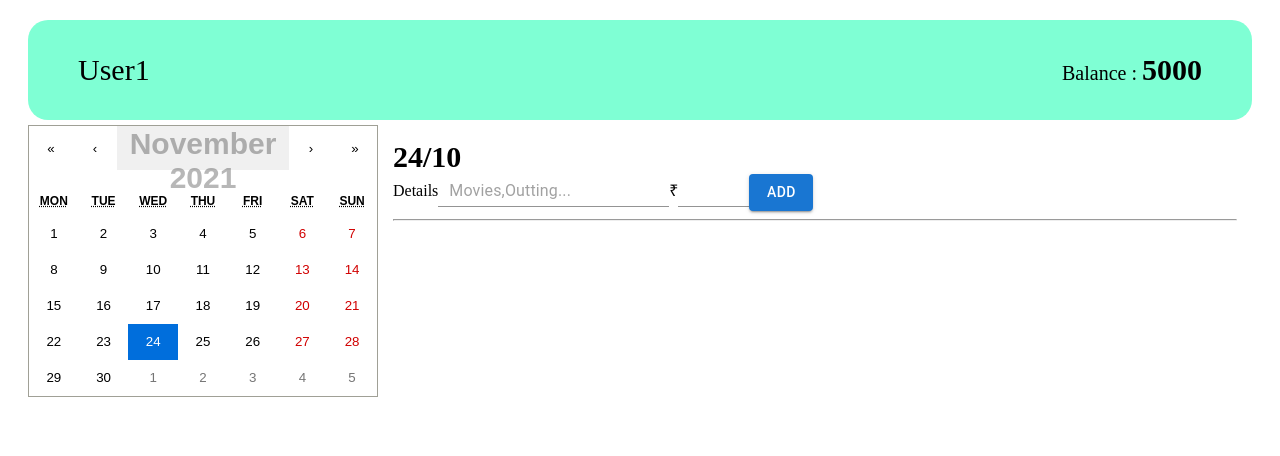
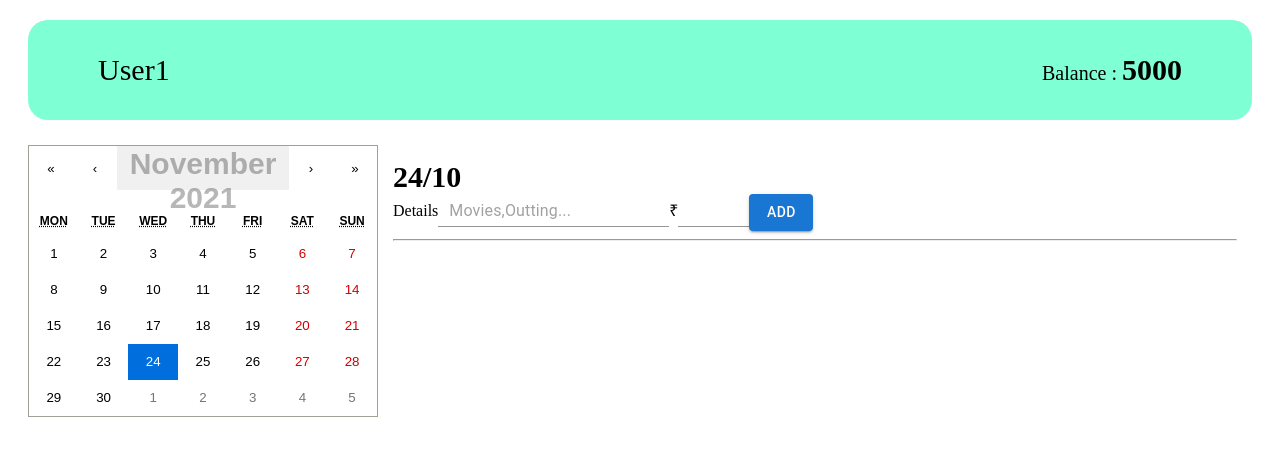
Before and after one commit to pranavvk16/firebase-wallet, a React (Create React App) app: page / in a window 1280 px wide. Shown: the top 456 px of the page. Built offline with nearby package versions, Linux system fonts and the light colour scheme.

Commit message:
some changes

```diff
--- a/src/App.css
+++ b/src/App.css
@@ -11,9 +11,9 @@
   font-size:20px;
   padding-right: 21px;
   align-items: center;
-  padding-inline: 50px;
+  padding-inline: 70px;
   border-radius: 20px;
-  margin-bottom: 5px ;
+  margin-bottom: 25px ;
 }
 .username{
   font-size: 30px;
--- a/src/App.js
+++ b/src/App.js
@@ -1,7 +1,7 @@
-import { useState } from 'react'
+import { useEffect, useState } from 'react'
 import './App.css';
 import Calendar from 'react-calendar';
-import { Input, Button } from '@mui/material';
+import { Input, Button } from  '@mui/material';
 
 function App() {
   const [balance, setbalance] = useState(5000);
@@ -15,25 +15,25 @@ function App() {
 
   const [key, getkey] = useState("");
 
-  const [wholedata, getwholedata] = useState([]);
   //adding todo and the expences to the database and update the balance
 
   function adddata() {
     getdata([...data, { money, text }])
     getkey(JSON.stringify(date).slice(1, 11))
     setbalance((prev) => prev - money)
-    getwholedata([...wholedata, { key: data }])
+    // getwholedata([...wholedata, { key: "dat }])
   }
 
-  console.log(data);
-  console.log(wholedata);
-  console.log(key);
+  useEffect(() => {
+    console.log(data);
+    console.log(key);
+  }, [data, key]);
+
+
   return (
     <div className="App">
       <div className="header">
-        <div className="username">
-          User1
-        </div>
+        <div className="username">User1</div>
         <div className="balance">
           Balance : <span>{balance}</span>
         </div>
--- a/src/index.js
+++ b/src/index.js
@@ -2,6 +2,7 @@ import React from 'react';
 import ReactDOM from 'react-dom';
 import App from './App';
 import 'react-calendar/dist/Calendar.css';
+
 ReactDOM.render(
   <React.StrictMode>
     <App />
```
